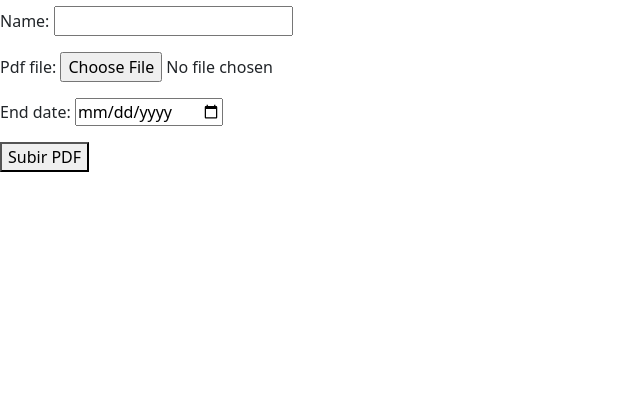
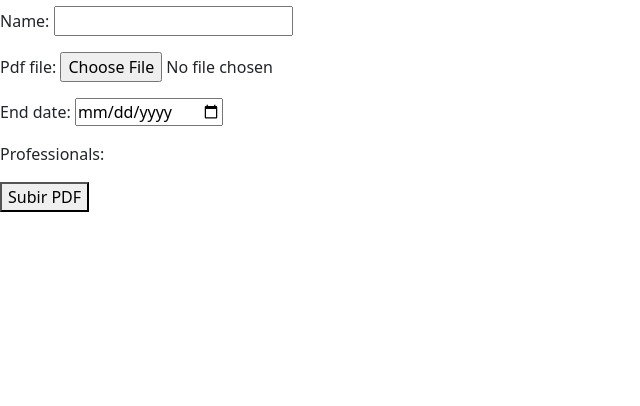
Before and after one commit to ISPP-Grupo-10/cocemfe-sevilla, a Django app: page /pdf/upload_pdf in a window 1280 px wide. Shown: the part 216-622 px from the top of the page, without its empty margins (0-640 px from the left). Run offline with Django 5.2, Linux system fonts and the light colour scheme; data that the repository does not hold is empty; some libraries are stand-ins or nearby versions.

Commit message:
feat: Modificacion Documentos

```diff
--- a/codenfe_sevilla/documents/forms.py
+++ b/codenfe_sevilla/documents/forms.py
@@ -1,10 +1,14 @@
 from django import forms
 from .models import Document
+from professionals.models import Professional
 
 class PDFUploadForm(forms.ModelForm):
+
+    professionals = forms.ModelMultipleChoiceField(queryset=Professional.objects.all(), widget=forms.CheckboxSelectMultiple)
+
     class Meta:
         model = Document
-        fields = ['name', 'pdf_file', 'end_date']
+        fields = ['name', 'pdf_file', 'end_date', 'professionals']
         widgets = {
             'end_date': forms.DateInput(attrs={'type': 'date'})
         }
--- a/codenfe_sevilla/documents/views.py
+++ b/codenfe_sevilla/documents/views.py
@@ -2,14 +2,20 @@ from django.shortcuts import render, redirect, get_object_or_404
 from .forms import PDFUploadForm
 from .models import Document
 from django.utils import timezone
+from django.contrib import messages
 # Create your views here.
+
 def upload_pdf(request):
     if request.method == 'POST':
         form = PDFUploadForm(request.POST, request.FILES)
+
         if form.is_valid():
             document = form.save(commit=False)
             document.start_date = timezone.now().date()
             document.status = False
+            professionals = form.cleaned_data['professionals']
+            document.save()
+            document.professionals.set(professionals)
             document.save()
             return redirect('upload_pdf')
     else:
@@ -25,8 +31,16 @@ def update_pdf(request,pk):
     if request.method == 'POST':
         form = PDFUploadForm(request.POST, instance=document)
         if form.is_valid():
-            form.save()
-            return redirect('view_pdf', pk = pk)
+            end_date = form.cleaned_data['end_date']
+            professionals = form.cleaned_data['professionals']
+            if end_date > timezone.now().date():
+                form.save()
+                document.professionals.set(professionals)
+                return redirect('view_pdf', pk = pk)
+            else:
+                messages.error(request, "La fecha de finalización debe ser posterior a la fecha actual.")
+        else:
+            messages.error(request, "Por favor completa todos los campos del formulario.")
     else:
         form = PDFUploadForm(instance=document)
     return render(request, 'update_pdf.html', {'form': form, 'document': document})
```
Also changed, not shown: codenfe_sevilla/documents/templates/update_pdf.html (+12 -0 lines), codenfe_sevilla/documents/migrations/0001_initial.py, codenfe_sevilla/documents/migrations/0002_initial.py (added), codenfe_sevilla/documents/migrations/0003_remove_document_path_document_pdf_file.py (deleted), codenfe_sevilla/professionals/migrations/0001_initial.py, codenfe_sevilla/professionals/migrations/0002_professional_organizations.py (deleted), codenfe_sevilla/professionals/migrations/0003_alter_professional_organizations_delete_organization.py (deleted), codenfe_sevilla/suggestions/migrations/0001_initial.py, codenfe_sevilla/votings/migrations/0001_initial.py.
